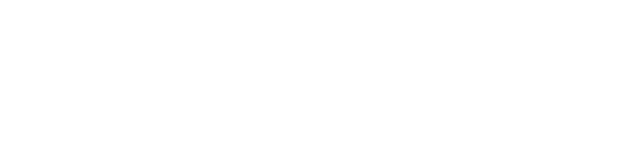
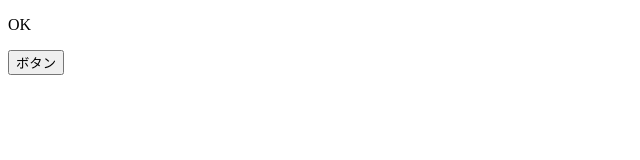
Before and after one commit to kazuhiro516/vue_study, a plain HTML site: page vue_parfect/index2.html in a window 1280 px wide. Shown: the whole page, without its empty margins (0-640 px from the left). Drawn offline with nearby package versions, Linux system fonts and the light colour scheme.

Commit message:
templateタグの挙動を確認

```diff
--- a/vue_parfect/index2.html
+++ b/vue_parfect/index2.html
@@ -9,14 +9,18 @@
 </head>
 <body>
   <div id="app">
-    <p v-if="ok">OK</p>
+    <template v-if="ok">
+      <p v-if="ok">OK</p>
+      <p v-else>Not.OK!</p>
+    </template>
+    <button @click="ok = !ok">ボタン</button>
   </div>
 
   <script>
     new Vue({
       el: '#app',
       data: {
-        ok: false,
+        ok: true,
       }
     })
   </script>
```
